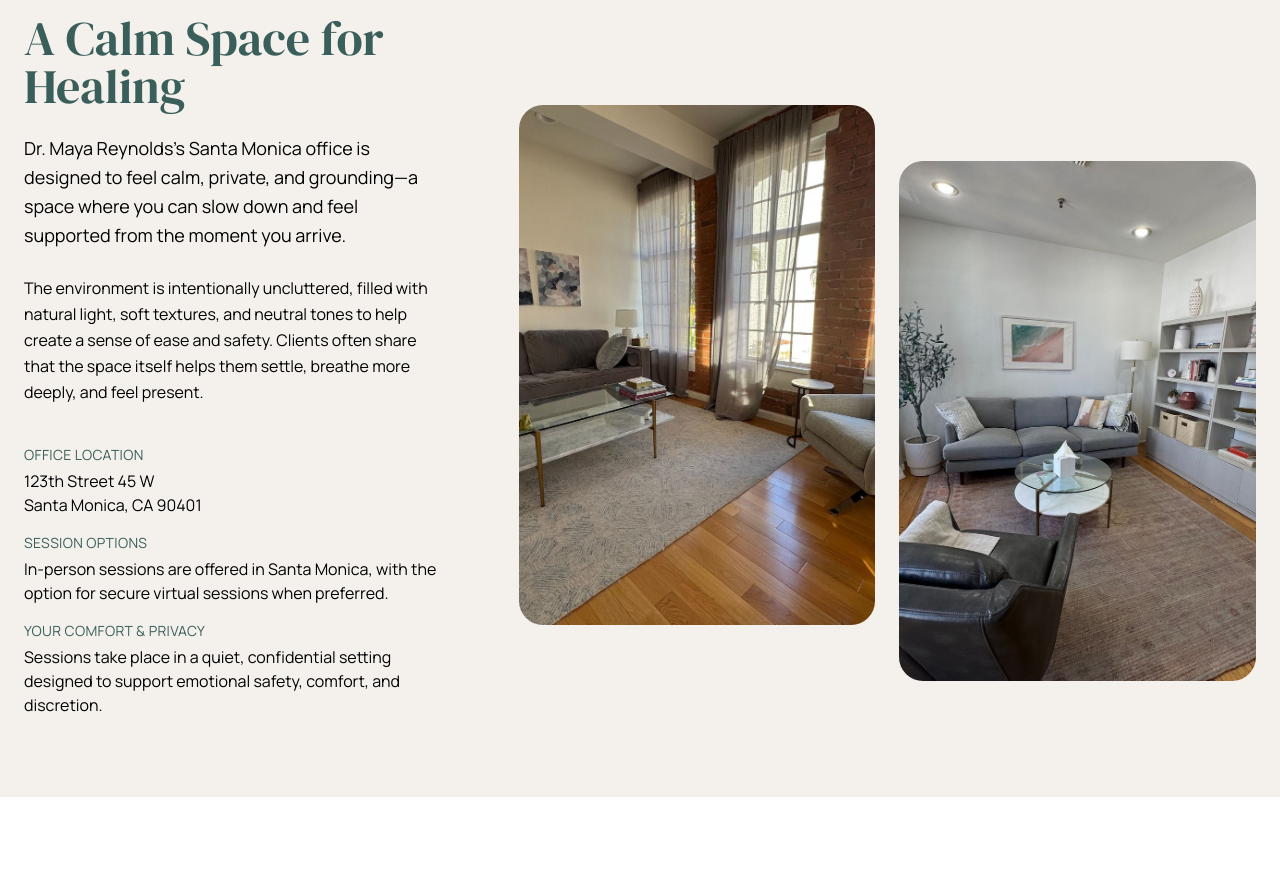
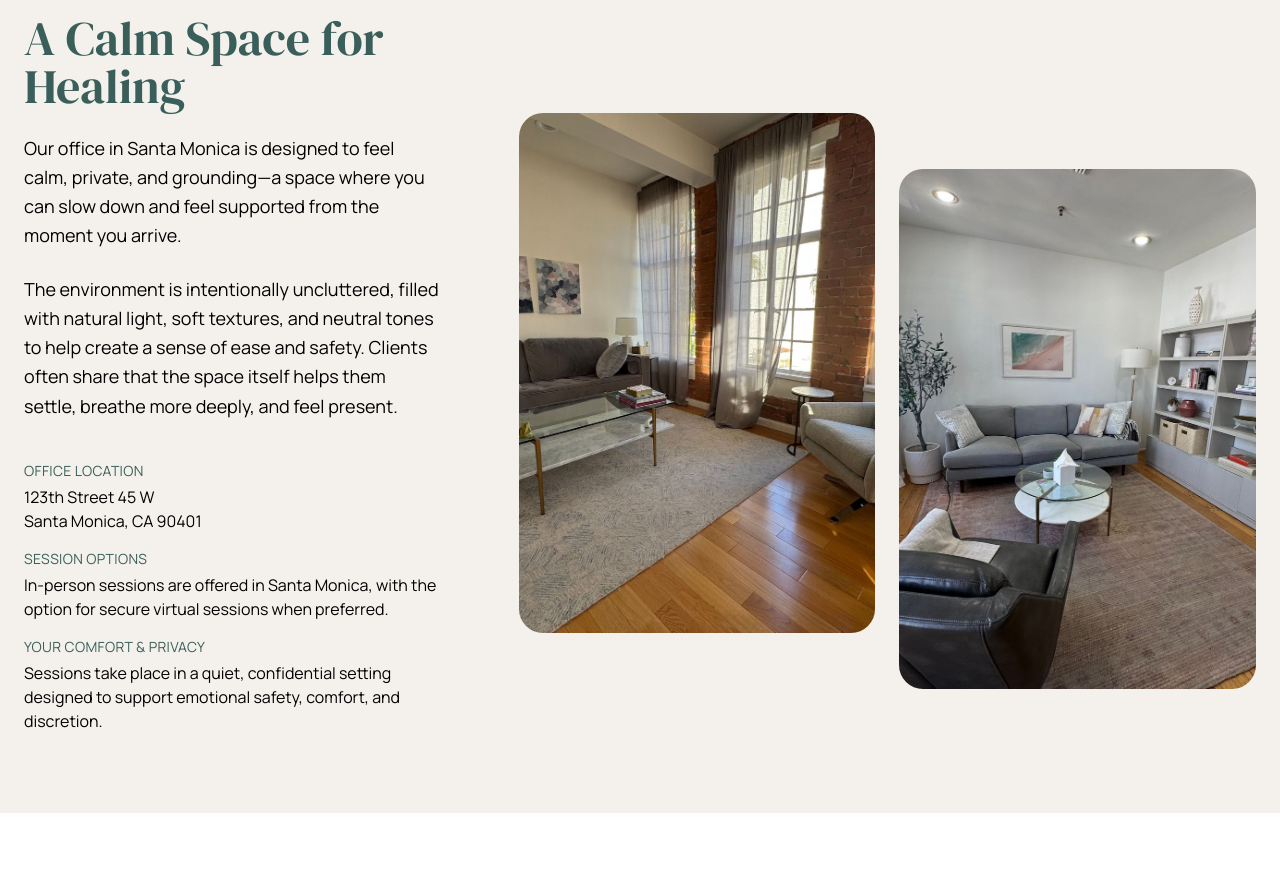
Before and after one commit to KEX-03/Assignment_GMT, a Next.js app: page / in a window 1280 px wide. Shown: the part 4560-5451 px from the top of the page. Built offline with nearby package versions, Linux system fonts and the light colour scheme; grey boxes are pictures that could not be loaded.

Commit message:
feat: update OurOffice component content for improved clarity and consistency

```diff
--- a/components/OurOffice.tsx
+++ b/components/OurOffice.tsx
@@ -10,12 +10,12 @@ export default function OurOffice() {
           </h2>
 
           <p className="text-lg text-textMuted leading-relaxed max-w-xl">
-            Dr. Maya Reynolds’s Santa Monica office is designed to feel calm,
+            Our office in Santa Monica is designed to feel calm,
             private, and grounding—a space where you can slow down and feel
             supported from the moment you arrive.
           </p>
 
-          <p className="text-base text-textMuted leading-relaxed max-w-xl">
+          <p className="text-lg text-textMuted leading-relaxed max-w-xl">
             The environment is intentionally uncluttered, filled with natural
             light, soft textures, and neutral tones to help create a sense of
             ease and safety. Clients often share that the space itself helps
```
